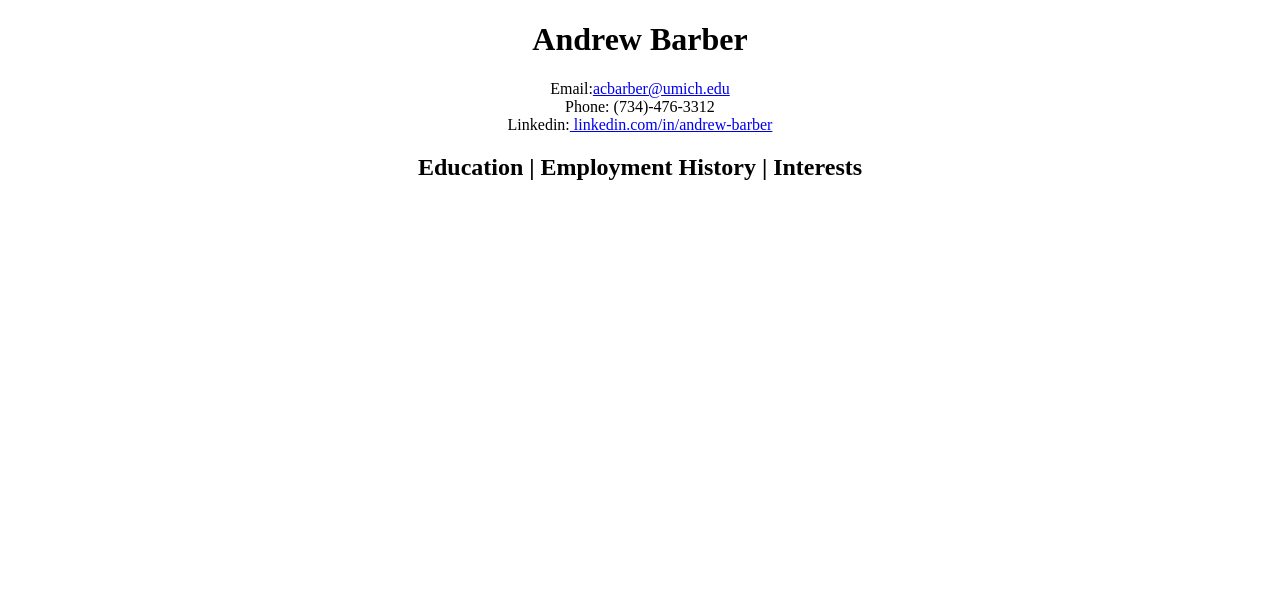
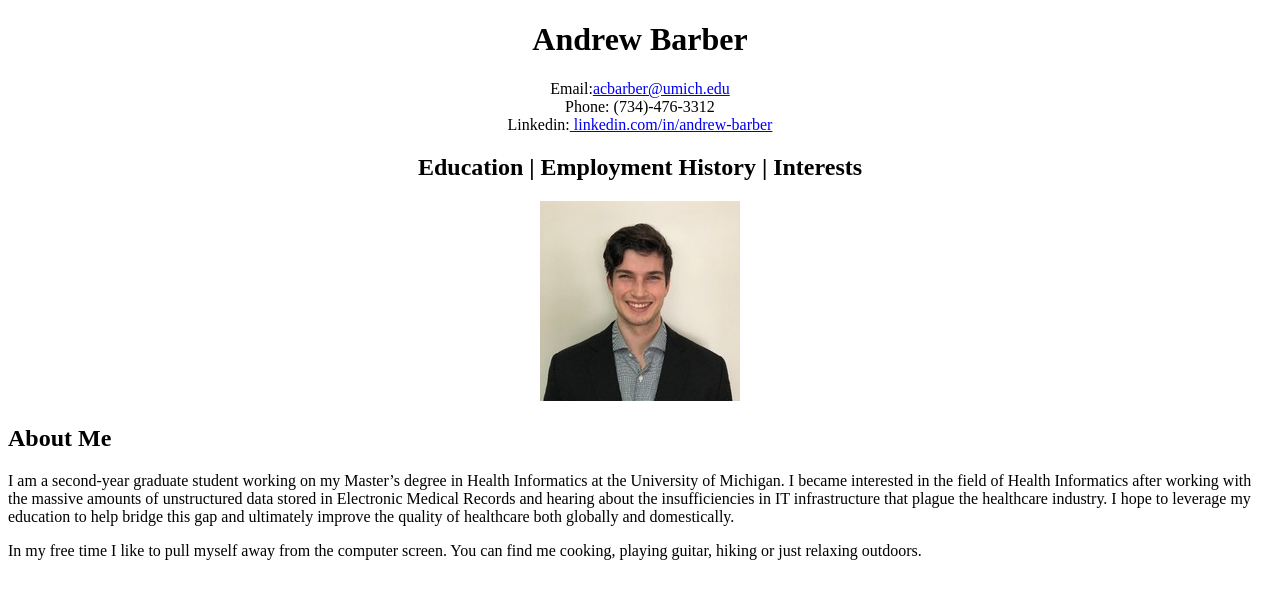
Before and after one commit to acbarber/acbarber.github.io, a plain HTML site: page index.html in a window 1280 px wide. Drawn offline with Linux system fonts and the light colour scheme.

```diff
--- a/index.html
+++ b/index.html
@@ -12,5 +12,15 @@
         <Center>Linkedin:<a href= "www.linkedin.com/in/andrew-barber-72a849149/"> linkedin.com/in/andrew-barber</a></Center>
         <h2 align='center'>Education | Employment History | Interests</h2>
     </header>
+    <section>
+      <figure>
+        <Center><img src ="./images/linkedinpic.jpeg" alt="Linkedin Pic"></Center>
+      </figure>
+      <h1>About Me</h1>
+      <p>    I am a second-year graduate student working on my Master’s degree in Health Informatics at the University of Michigan. I became interested in the field of Health Informatics after working with the massive amounts of unstructured data stored in Electronic Medical Records and hearing about the insufficiencies in IT infrastructure that plague the healthcare industry. I hope to leverage my education to help bridge this gap and ultimately improve the quality of healthcare both globally and domestically.</p>
+      <p>    In my free time I like to pull myself away from the computer screen. You can find me cooking, playing guitar, hiking or just relaxing outdoors.</p>
+
+
+    </section>
   </body>
 </html>
```
Also changed, not shown: 1 other file.
